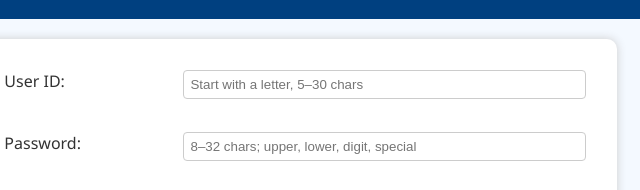
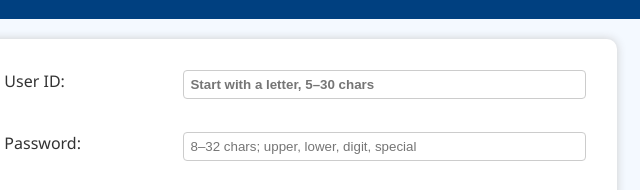
Before and after one commit to kennykca5/MIS3371, a plain HTML site: page homework3/homework3.html in a window 1280 px wide. Shown: the part 245-435 px from the top of the page, 345-985 px from the left. Drawn offline with Linux system fonts and the light colour scheme.

Commit message:
Update style.css

```diff
--- a/homework3/style.css
+++ b/homework3/style.css
@@ -128,6 +128,6 @@ a:hover {
 }
 
 /* Field-specific styling */
-input[name="username"] {
+input[name="userID"] {
   font-weight: bold;
 }
```
